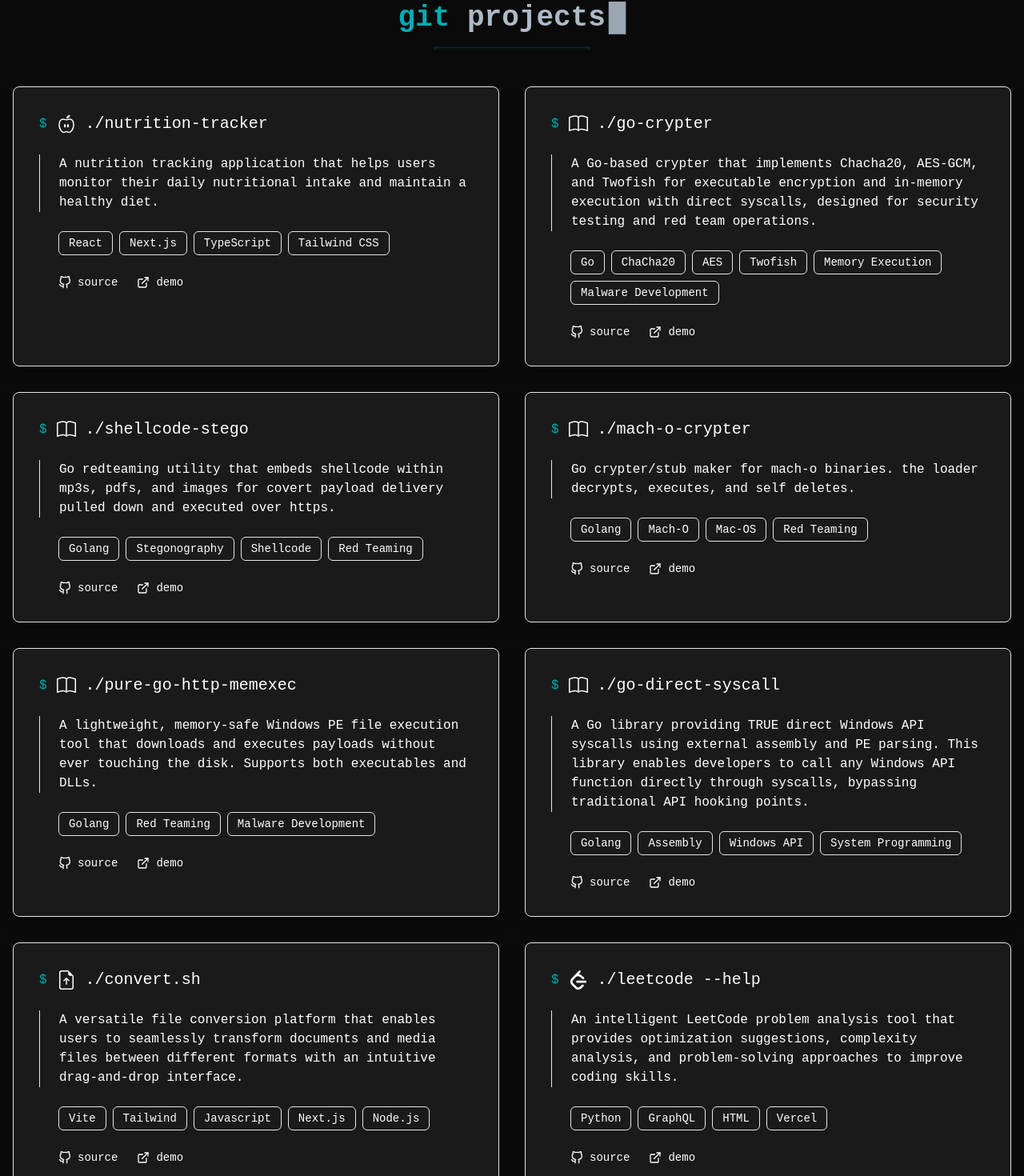
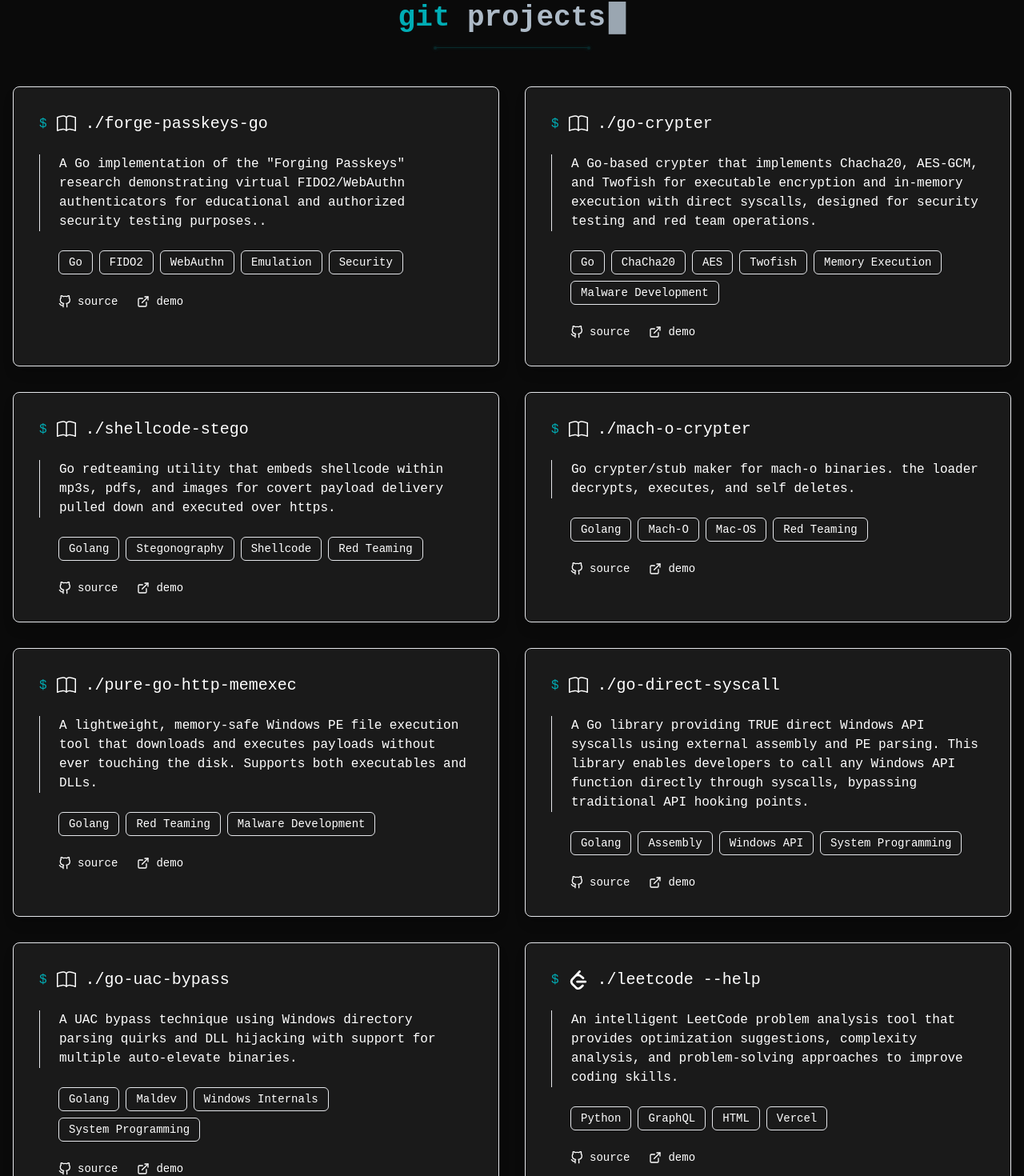
Before and after one commit to carved4/portfolio, a Next.js app: page / in a window 1280 px wide. Shown: the part 1911-3381 px from the top of the page at 80% size. Built offline with nearby package versions, Linux system fonts and the light colour scheme.

Commit message:
new projects

```diff
--- a/src/components/Projects.tsx
+++ b/src/components/Projects.tsx
@@ -10,12 +10,12 @@ import { useTheme } from '../context/ThemeContext'
 
 const projects = [
   {
-    title: './nutrition-tracker',
-    description: 'A nutrition tracking application that helps users monitor their daily nutritional intake and maintain a healthy diet.',
-    tech: ['React', 'Next.js', 'TypeScript', 'Tailwind CSS'],
-    github: 'https://github.com/carved4/nutrihelper',
-    live: 'https://nutrihelp.lol',
-    icon: IoNutritionOutline,
+    title: './forge-passkeys-go',
+    description: 'A Go implementation of the "Forging Passkeys" research demonstrating virtual FIDO2/WebAuthn authenticators for educational and authorized security testing purposes..',
+    tech: ['Go', 'FIDO2', 'WebAuthn', 'Emulation', 'Security'],
+    github: 'https://github.com/carved4/forge-passkeys-go',
+    live: 'https://github.com/carved4/forge-passkeys-go/blob/main/README.md',
+    icon: BsBook,
   },
   {
     title: './go-crypter',
@@ -58,12 +58,12 @@ const projects = [
     icon: BsBook,
   },
   {
-    title: './convert.sh',
-    description: 'A versatile file conversion platform that enables users to seamlessly transform documents and media files between different formats with an intuitive drag-and-drop interface.',
-    tech: ['Vite', 'Tailwind', 'Javascript', 'Next.js', 'Node.js'],
-    github: 'https://github.com/carved4/fileconversionhub',
-    live: 'https://fileconverthub.vercel.app',
-    icon: BsFileEarmarkArrowUp,
+    title: './go-uac-bypass',
+    description: 'A UAC bypass technique using Windows directory parsing quirks and DLL hijacking with support for multiple auto-elevate binaries.',
+    tech: ['Golang', 'Maldev', 'Windows Internals', 'System Programming'],
+    github: 'https://github.com/carved4/go-uac',
+    live: 'https://github.com/carved4/go-uac?tab=readme-ov-file#demo',
+    icon: BsBook,
   },
   {
     title: './leetcode --help',
```
